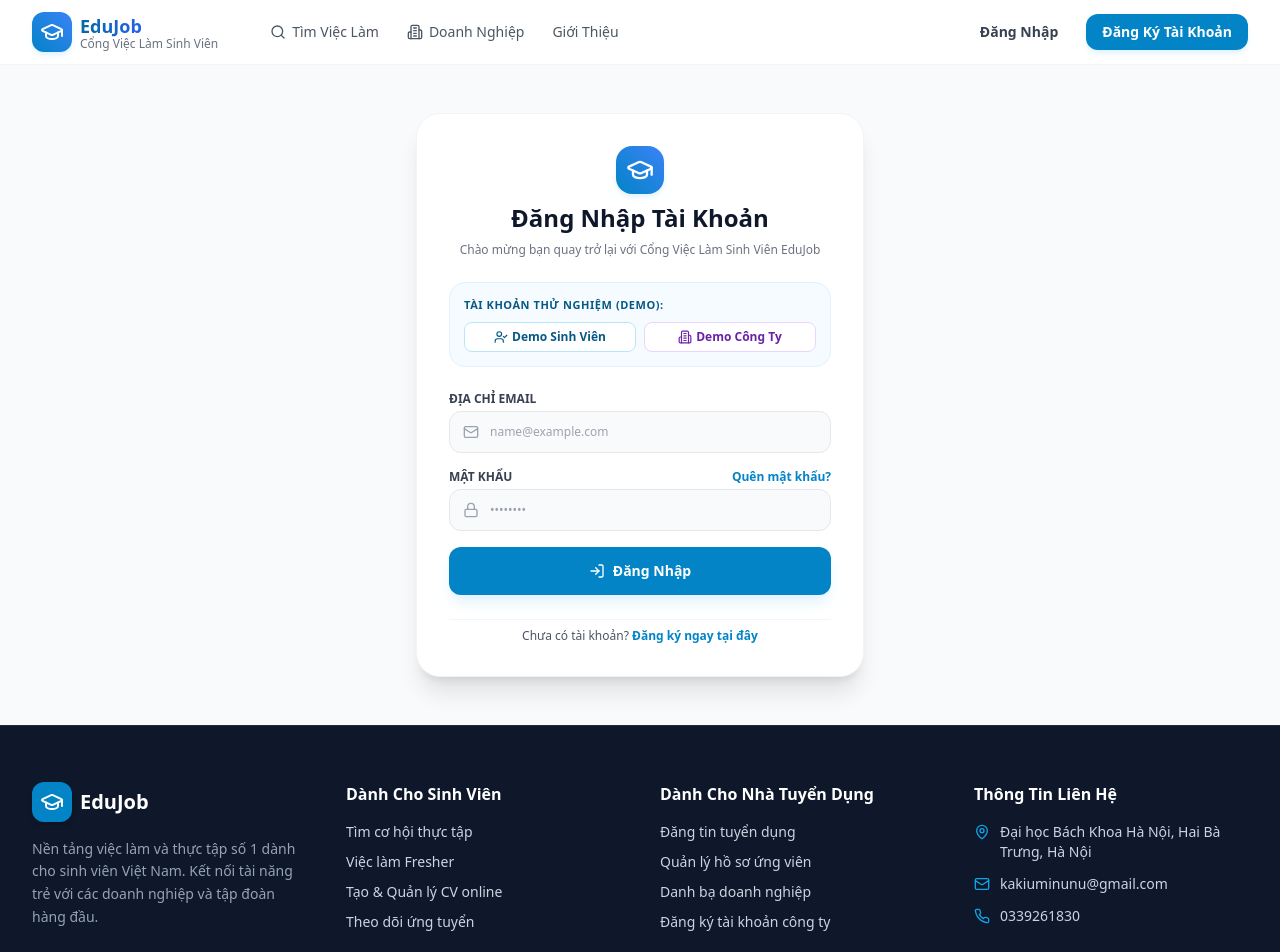
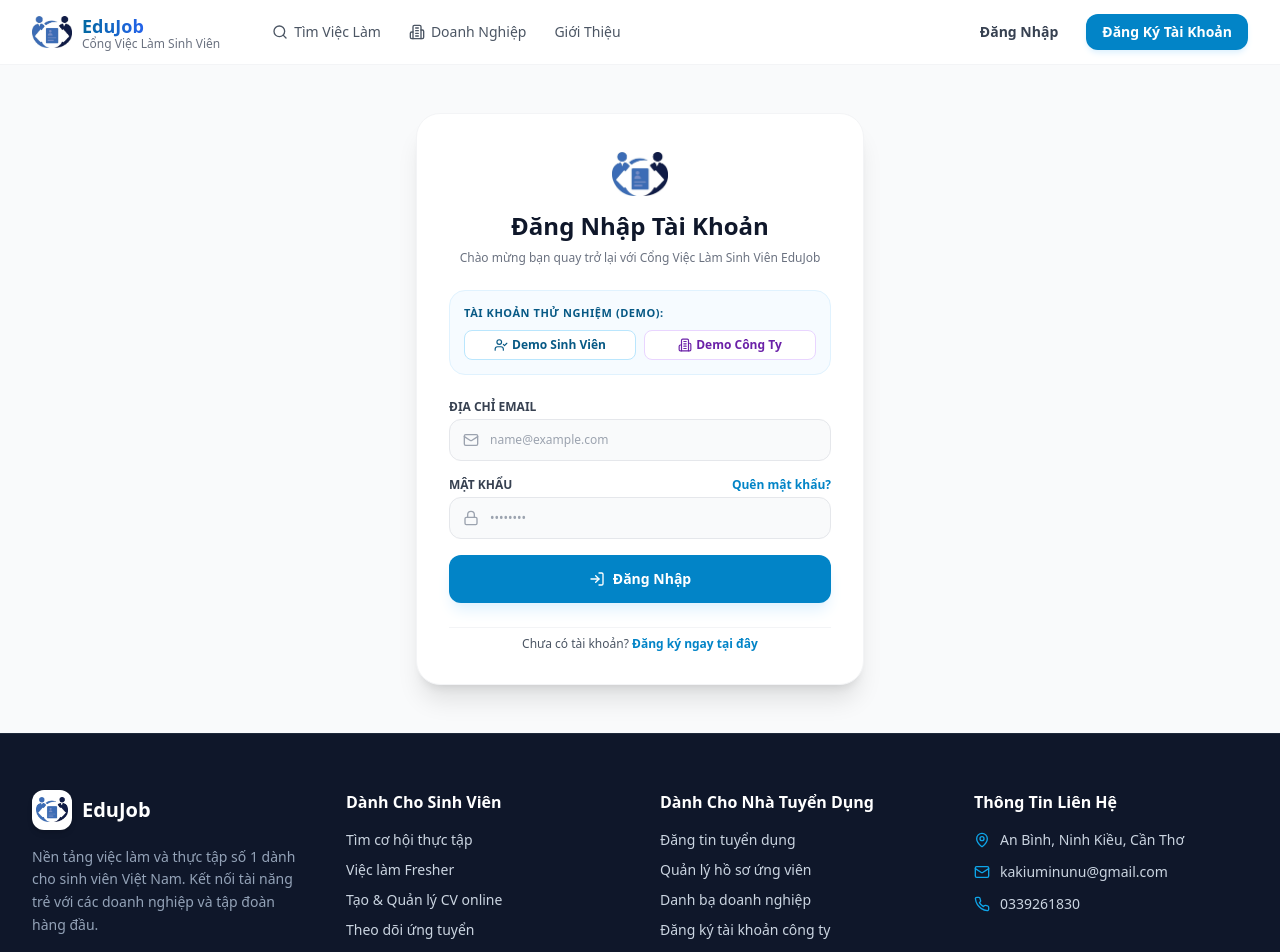
Before and after one commit to haudpce190749-droid/NCTDH23_new, a React (Vite) app in the folder NCTDH23/frontend/: page /login in a window 1280 px wide. Shown: the top 952 px of the page. Built offline with nearby package versions, Linux system fonts and the light colour scheme; no server answers; the HTML template or start-up script is replaced by a standard one.

Commit message:
Update website logo and address (An Binh, Ninh Kieu, Can Tho)

```diff
--- a/NCTDH23/frontend/index.html
+++ b/NCTDH23/frontend/index.html
@@ -2,7 +2,7 @@
 <html lang="vi">
   <head>
     <meta charset="UTF-8" />
-    <link rel="icon" type="image/svg+xml" href="/favicon.ico" />
+    <link rel="icon" type="image/png" href="/logo.png" />
     <meta name="viewport" content="width=device-width, initial-scale=1.0" />
     <title>Cổng Việc Làm Sinh Viên - Student Job Marketplace</title>
     <link rel="preconnect" href="https://fonts.googleapis.com">
--- a/NCTDH23/frontend/src/components/Footer.jsx
+++ b/NCTDH23/frontend/src/components/Footer.jsx
@@ -9,10 +9,8 @@ const Footer = () => {
         <div className="grid grid-cols-1 md:grid-cols-4 gap-10 pb-12 border-b border-slate-800">
           {/* Col 1: Brand */}
           <div className="space-y-4">
-            <div className="flex items-center gap-2">
-              <div className="w-10 h-10 rounded-xl bg-sky-600 flex items-center justify-center text-white shadow-md">
-                <GraduationCap className="w-6 h-6" />
-              </div>
+            <div className="flex items-center gap-2.5">
+              <img src="/logo.png" alt="EduJob Logo" className="w-10 h-10 object-contain rounded-xl bg-white p-1 shadow-md" />
               <span className="text-xl font-bold text-white">EduJob</span>
             </div>
             <p className="text-sm text-slate-400 leading-relaxed">
@@ -75,7 +73,7 @@ const Footer = () => {
             <ul className="space-y-3 text-sm">
               <li className="flex items-start gap-2.5">
                 <MapPin className="w-4 h-4 text-sky-500 mt-0.5 flex-shrink-0" />
-                <span>Đại học Bách Khoa Hà Nội, Hai Bà Trưng, Hà Nội</span>
+                <span>An Bình, Ninh Kiều, Cần Thơ</span>
               </li>
               <li className="flex items-center gap-2.5">
                 <Mail className="w-4 h-4 text-sky-500 flex-shrink-0" />
--- a/NCTDH23/frontend/src/components/Navbar.jsx
+++ b/NCTDH23/frontend/src/components/Navbar.jsx
@@ -39,10 +39,8 @@ const Navbar = () => {
         <div className="flex justify-between h-16">
           {/* Brand Logo */}
           <div className="flex items-center">
-            <Link to="/" className="flex items-center gap-2">
-              <div className="w-10 h-10 rounded-xl bg-gradient-to-tr from-sky-600 to-blue-500 flex items-center justify-center text-white shadow-md shadow-sky-100">
-                <GraduationCap className="w-6 h-6" />
-              </div>
+            <Link to="/" className="flex items-center gap-2.5">
+              <img src="/logo.png" alt="EduJob Logo" className="w-10 h-10 object-contain rounded-lg shadow-xs" />
               <div>
                 <span className="text-lg font-bold bg-gradient-to-r from-sky-700 to-blue-600 bg-clip-text text-transparent">
                   EduJob
--- a/NCTDH23/frontend/src/pages/LoginPage.jsx
+++ b/NCTDH23/frontend/src/pages/LoginPage.jsx
@@ -43,9 +43,7 @@ const LoginPage = () => {
     <div className="min-h-[80vh] flex items-center justify-center py-12 px-4 sm:px-6 lg:px-8">
       <div className="max-w-md w-full bg-white rounded-3xl p-8 border border-gray-100 shadow-xl space-y-6">
         <div className="text-center space-y-2">
-          <div className="w-12 h-12 rounded-2xl bg-gradient-to-tr from-sky-600 to-blue-500 mx-auto flex items-center justify-center text-white shadow-md shadow-sky-100">
-            <GraduationCap className="w-7 h-7" />
-          </div>
+          <img src="/logo.png" alt="EduJob Logo" className="w-14 h-14 object-contain mx-auto shadow-xs rounded-xl" />
           <h2 className="text-2xl font-extrabold text-slate-900">Đăng Nhập Tài Khoản</h2>
           <p className="text-xs text-gray-500">Chào mừng bạn quay trở lại với Cổng Việc Làm Sinh Viên EduJob</p>
         </div>
--- a/NCTDH23/frontend/src/pages/RegisterPage.jsx
+++ b/NCTDH23/frontend/src/pages/RegisterPage.jsx
@@ -61,9 +61,7 @@ const RegisterPage = () => {
     <div className="min-h-[80vh] flex items-center justify-center py-12 px-4 sm:px-6 lg:px-8">
       <div className="max-w-md w-full bg-white rounded-3xl p-8 border border-gray-100 shadow-xl space-y-6">
         <div className="text-center space-y-2">
-          <div className="w-12 h-12 rounded-2xl bg-gradient-to-tr from-sky-600 to-blue-500 mx-auto flex items-center justify-center text-white shadow-md shadow-sky-100">
-            <GraduationCap className="w-7 h-7" />
-          </div>
+          <img src="/logo.png" alt="EduJob Logo" className="w-14 h-14 object-contain mx-auto shadow-xs rounded-xl" />
           <h2 className="text-2xl font-extrabold text-slate-900">Tạo Tài Khoản Mới</h2>
           <p className="text-xs text-gray-500">Tham gia hệ thống tuyển dụng việc làm EduJob</p>
         </div>
```
Also changed, not shown: NCTDH23/frontend/public/logo.png (added).
